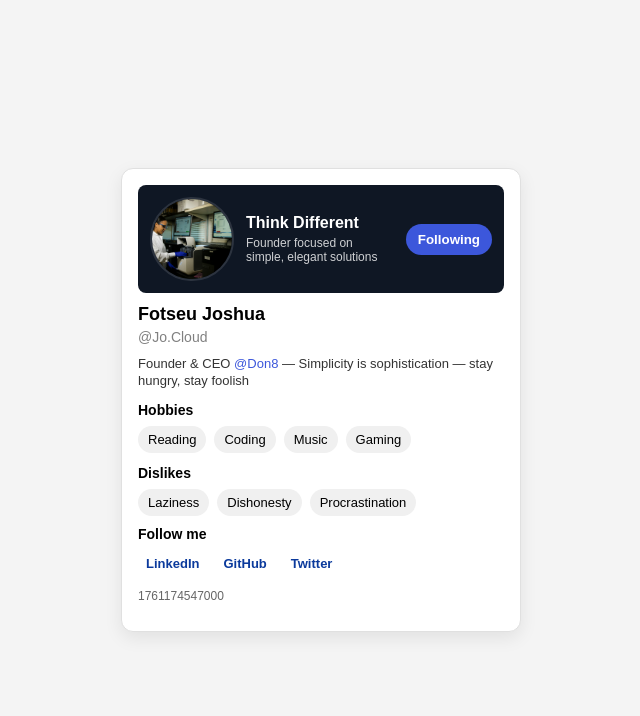
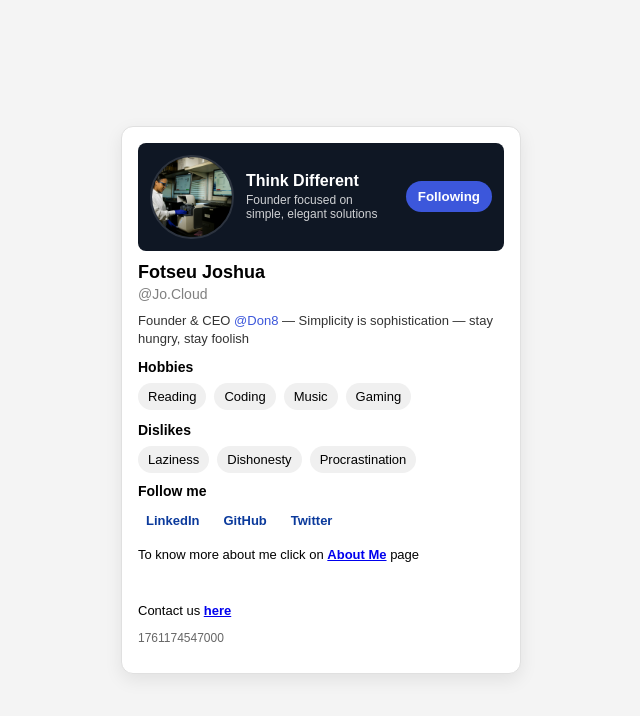
Before and after one commit to Joshua4-0p/profilecard-HND-program, a plain HTML site: page index.html in a window 1280 px wide. Shown: the whole page, without its empty margins (319-959 px from the left). Drawn offline with Linux system fonts and the light colour scheme.

Commit message:
Add About Me and Contact links in index.html
Added links to About Me and Contact pages.

```diff
--- a/index.html
+++ b/index.html
@@ -189,6 +189,7 @@
       .name h2 { font-size: 16px; }
     }
   </style>
+  <link rel="stylesheet" href="./index.js">
 </head>
 <body>
   <article class="card" data-testid="test-profile-card" aria-label="Profile card">
@@ -256,6 +257,11 @@
       </ul>
     </nav>
 
+    <section>
+      <p>To know more about me click on <a href="./about.html"><strong>About Me</strong></a> page</p> <br>
+      <p>Contact us <a href="./contact.html"><strong>here</strong></a></p>
+    </section>
+
     <!-- the time element MUST contain Date.now() in milliseconds -->
     <p class="time" data-testid="test-user-time" id="utcTime" aria-live="polite"></p>
   </article>
@@ -272,12 +278,3 @@
   </script>
 </body>
 </html>
-
-
-
-
-
-
-
-
-</html>
```
